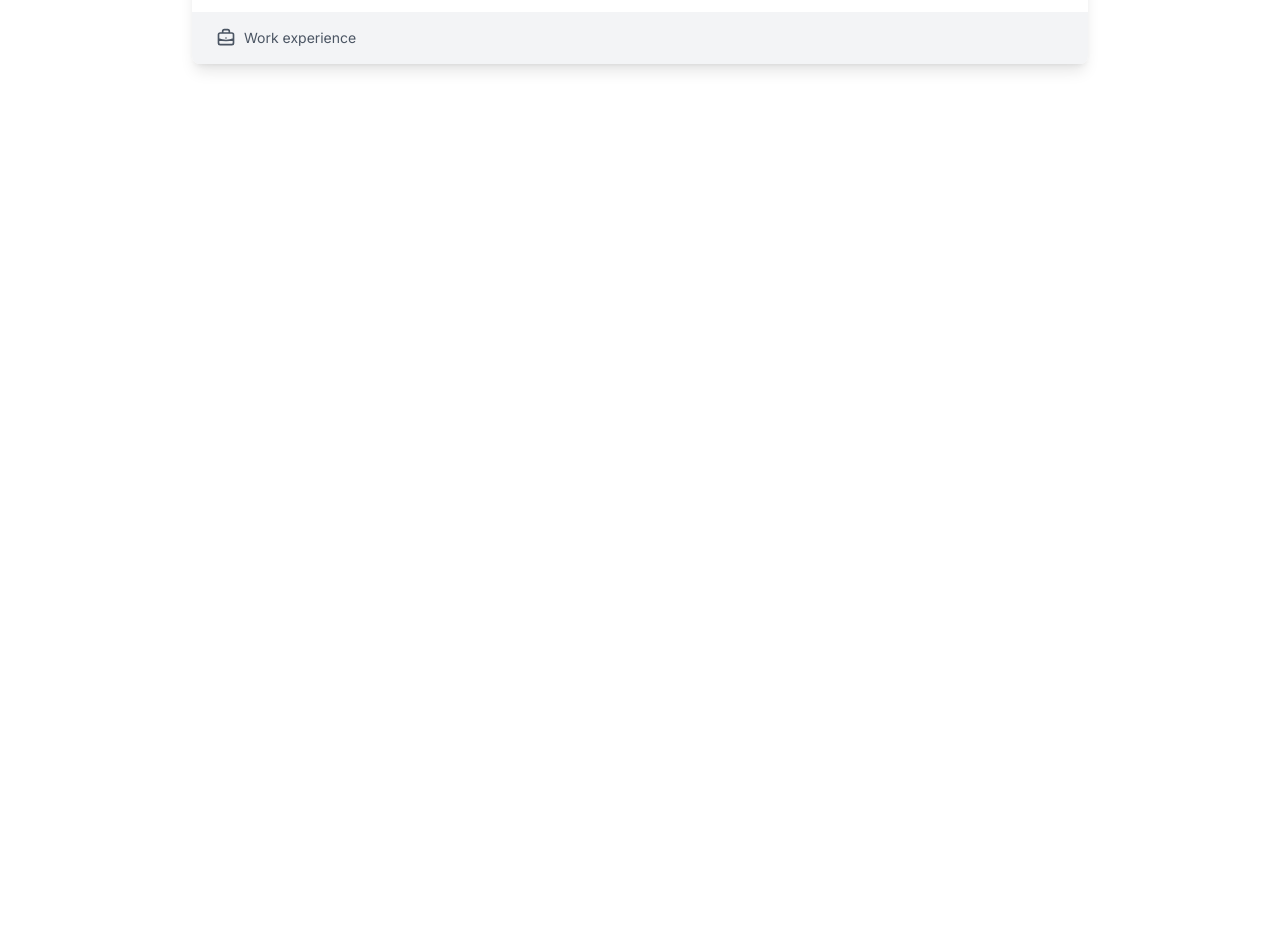
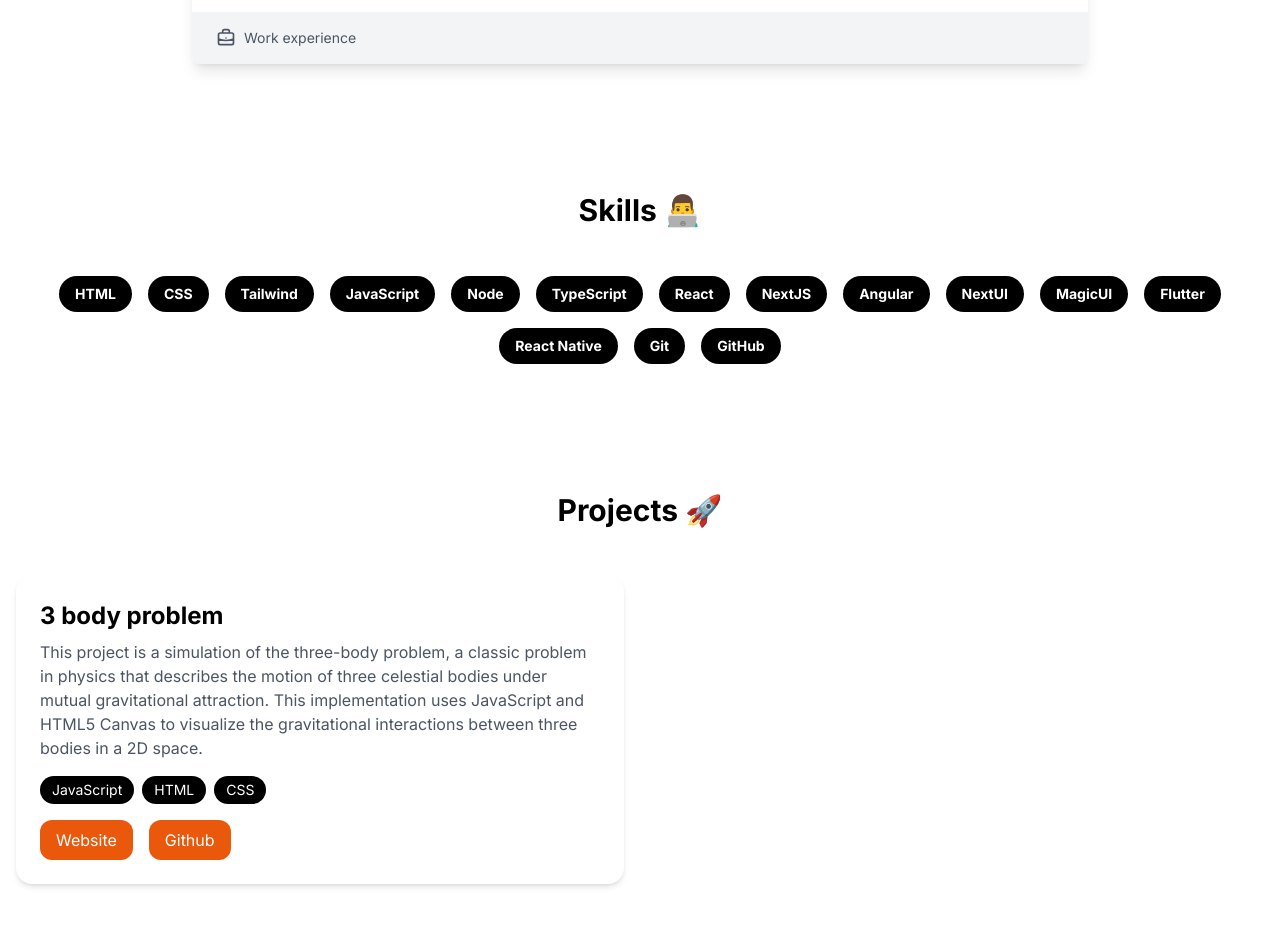
Before and after one commit to ricciviero/my-react-website, a React (Create React App) app: page / in a window 1280 px wide. Shown: the part 2640-3566 px from the top of the page. Before the commit the page ends 2768 px from the top, so only its background shows below. Built offline with nearby package versions, Linux system fonts and the light colour scheme.

Commit message:
projects section done

```diff
--- a/package.json
+++ b/package.json
@@ -8,6 +8,7 @@
     "@testing-library/user-event": "^13.5.0",
     "react": "^18.3.1",
     "react-dom": "^18.3.1",
+    "react-icons": "^5.3.0",
     "react-scripts": "5.0.1",
     "web-vitals": "^2.1.4"
   },
--- a/public/index.html
+++ b/public/index.html
@@ -3,7 +3,7 @@
 
 <head>
   <meta charset="utf-8" />
-  <link rel="icon" src="%PUBLIC_URL%/favicon.svg" />
+  <link rel="icon" src="/public/memoji_circle.png" />
   <meta name="viewport" content="width=device-width, initial-scale=1" />
   <meta name="theme-color" content="#000000" />
   <meta name="description" content="Web site created using create-react-app" />
@@ -22,7 +22,7 @@
       work correctly both with client-side routing and a non-root public URL.
       Learn how to configure a non-root public URL by running `npm run build`.
     -->
-  <title>React App</title>
+  <title>Riccardo Civiero</title>
 </head>
 
 <body>
--- a/src/back-end/riccardo.js
+++ b/src/back-end/riccardo.js
@@ -24,36 +24,6 @@ export const riccardo = [
         "social": {
             "github": 'https://github.com/ricciviero',
             "linkedin": 'https://www.linkedin.com/in/riccardo-civiero-13b2a312b/',
-        },
-
-        'skills': {
-            'html': true,
-            'css': true,
-            'tailwind': true,
-            'javascript': true,
-            'node': true,
-            'typescript': true,
-            'react': true,
-            'nextJS': true,
-            'angular': true,
-            'nextUI': true,
-            'magicUI': true,
-            'python': false,
-            'ruby': false,
-            'php': false,
-            'java': false,
-            'c': false,
-            'c++': false,
-            'c#': false,
-            'go': false,
-            'rust': false,
-            'swift': false,
-            'kotlin': false,
-            'flutter': false,
-            'reactNative': false,
-            'ionic': false,
-            'vue': false,
-            'svelte': false,
         },
 
     }
@@ -107,13 +77,48 @@ export const workExperience = [
     },
 
     {
-        "company": "Stratego",
-        "role": "Junior Copywriter",
-        "city": "Latina",
-        "country": "Italy",
-        "startDate": "Sep 2018",
-        "endDate": "Dec 2019",
-        "description": "I was responsible for the ideation and development of editorial plans for major social media channels, as well as the creation and management of advertising campaigns. This included designing and managing FB/IG ads and crafting comprehensive communication and advertising strategies to meet the brand’s objectives."
+        company: "Stratego",
+        role: "Junior Copywriter",
+        city: "Latina",
+        country: "Italy",
+        startDate: "Sep 2018",
+        endDate: "Dec 2019",
+        description: "I was responsible for the ideation and development of editorial plans for major social media channels, as well as the creation and management of advertising campaigns. This included designing and managing FB/IG ads and crafting comprehensive communication and advertising strategies to meet the brand’s objectives."
 
     },
 ];
+
+
+
+export const skills = [
+
+    { name: 'HTML' },
+    { name: 'CSS' },
+    { name: 'Tailwind' },
+    { name: 'JavaScript' },
+    { name: 'Node' },
+    { name: 'TypeScript' },
+    { name: 'React' },
+    { name: 'NextJS' },
+    { name: 'Angular' },
+    { name: 'NextUI' },
+    { name: 'MagicUI' },
+    { name: 'Flutter' },
+    { name: 'React Native' },
+    { name: 'Git' },
+    { name: 'GitHub' }
+
+];
+
+
+export const objProjects = [
+
+    {
+        name: '3 body problem',
+        description: 'This project is a simulation of the three-body problem, a classic problem in physics that describes the motion of three celestial bodies under mutual gravitational attraction. This implementation uses JavaScript and HTML5 Canvas to visualize the gravitational interactions between three bodies in a 2D space.',
+        tech: ['JavaScript', 'HTML', 'CSS'],
+        url: 'https://3-body-problem.netlify.app/',
+        github: 'https://github.com/ricciviero/3-body-problem',
+    }
+
+];
--- a/src/components/App.js
+++ b/src/components/App.js
@@ -2,15 +2,20 @@
 import Header from './Header.js';
 import About from './About.js';
 import Experience from './Experience.js';
+import Skills from './Skills.js';
+import Projects from './Projects.js';
 
 // importazione costanti e variabili
-import { riccardo, workExperience } from '../back-end/riccardo';
+import { riccardo, workExperience, skills, objProjects } from '../back-end/riccardo';
+
 
 // componente app
 export default function App() {
 
   const riccardoData = riccardo[0];
   const experienceData = workExperience;
+  const skillsData = skills;
+  const projectsData = objProjects;
 
 
   return (
@@ -27,6 +32,14 @@ export default function App() {
         experienceData={experienceData}
       />
 
+      <Skills
+        skillsData={skillsData}
+      />
+
+      <Projects
+        projectsData={projectsData}
+      />
+
 
 
     </>
--- /dev/null
+++ b/src/components/Projects.js
@@ -0,0 +1,46 @@
+export default function Projects({ projectsData }) {
+    return (
+        <section className="py-16 bg-white">
+            <div className="container mx-auto px-4">
+                <h1 className="text-3xl font-bold text-center mb-12">
+                    Projects 🚀
+                </h1>
+                <div className="grid md:grid-cols-2 gap-8">
+                    {projectsData.map((proj, index) => (
+                        <div key={index} className="bg-white rounded-2xl shadow-md overflow-hidden">
+                            <div className="p-6">
+                                <h2 className="text-2xl font-semibold mb-2">{proj.name}</h2>
+                                <p className="text-gray-600 mb-4">{proj.description}</p>
+                                <div className="flex flex-wrap gap-2 mb-4">
+                                    {proj.tech.map((tech, i) => (
+                                        <span key={i} className="px-3 py-1 bg-black text-white rounded-full text-sm">
+                                            {tech}
+                                        </span>
+                                    ))}
+                                </div>
+                                <div className="flex space-x-4">
+                                    <a
+                                        href={proj.url}
+                                        target="_blank"
+                                        rel="noopener noreferrer"
+                                        className="px-4 py-2 bg-orange-600 text-white rounded-xl"
+                                    >
+                                        Website
+                                    </a>
+                                    <a
+                                        href={proj.github}
+                                        target="_blank"
+                                        rel="noopener noreferrer"
+                                        className="px-4 py-2 bg-orange-600 text-white rounded-xl"
+                                    >
+                                        Github
+                                    </a>
+                                </div>
+                            </div>
+                        </div>
+                    ))}
+                </div>
+            </div>
+        </section>
+    );
+}
--- /dev/null
+++ b/src/components/Skills.js
@@ -0,0 +1,21 @@
+export default function Skills({ skillsData }) {
+    return (
+        <section className="py-16 bg-white">
+            <div className="container mx-auto px-4">
+                <h1 className="text-3xl font-bold text-center mb-12">
+                    Skills <span className="inline-block">👨‍💻</span>
+                </h1>
+                <div className="flex flex-wrap justify-center gap-4">
+                    {skillsData.map((skill, index) => (
+                        <div
+                            key={index}
+                            className="bg-black text-white px-4 py-2 rounded-full text-sm font-semibold transition-all duration-300 hover:bg-gray-800"
+                        >
+                            {skill.name}
+                        </div>
+                    ))}
+                </div>
+            </div>
+        </section>
+    )
+}
```
Also changed, not shown: public/memoji_circle.png (added), 1 other file (tests, documents, lock files or other folders).
